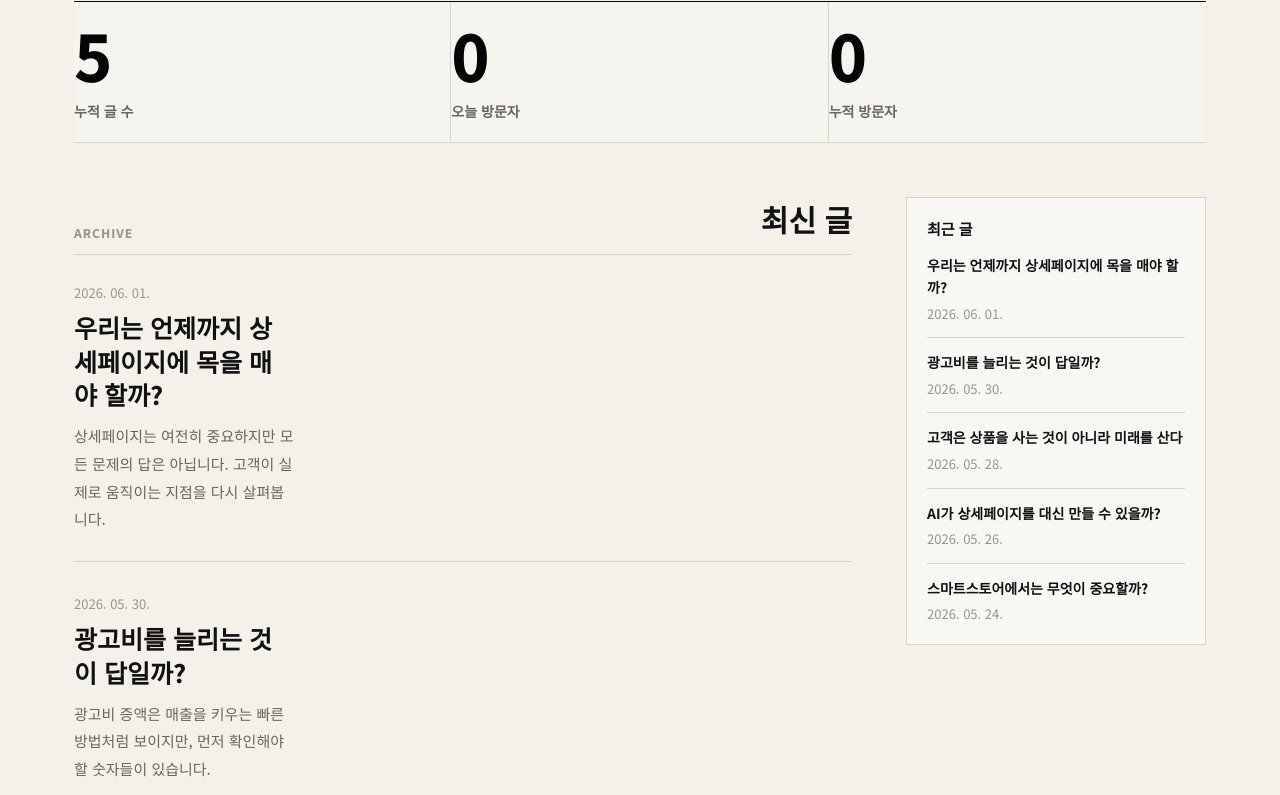
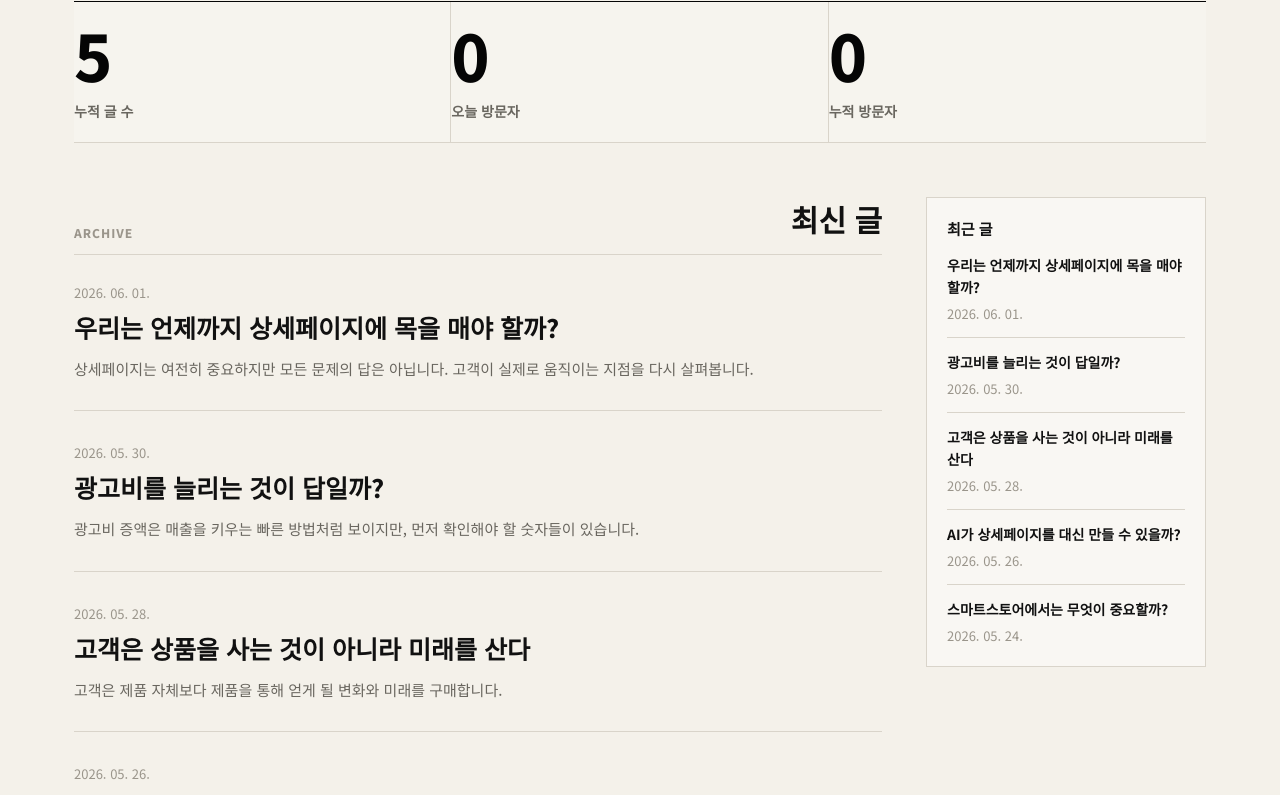
Before and after one commit to goun-0728/goun-log, a Next.js app: page / in a window 1280 px wide. Shown: the part 375-1170 px from the top of the page. Built offline with nearby package versions, Linux system fonts and the light colour scheme; no server answers.

Commit message:
Improve article list text layout

```diff
--- a/app/globals.css
+++ b/app/globals.css
@@ -167,8 +167,8 @@ select {
 
 .page-grid {
   display: grid;
-  grid-template-columns: minmax(0, 1fr) 300px;
-  gap: 54px;
+  grid-template-columns: minmax(0, 1fr) 280px;
+  gap: 44px;
   max-width: 1180px;
   margin: 0 auto;
   padding: 54px 24px 96px;
@@ -216,14 +216,19 @@ select {
 .article-list {
   display: flex;
   flex-direction: column;
+  width: 100%;
 }
 
 .article-list-item {
   display: grid;
-  grid-template-columns: 220px minmax(0, 1fr);
+  grid-template-columns: minmax(190px, 220px) minmax(0, 1fr);
   gap: 24px;
   padding: 28px 0;
   border-bottom: 1px solid var(--line);
+}
+
+.article-list-item-no-image {
+  grid-template-columns: minmax(0, 1fr);
 }
 
 .article-list-item:first-child {
@@ -257,6 +262,11 @@ select {
   font-size: 25px;
   line-height: 1.35;
   font-weight: 800;
+  width: 100%;
+  display: -webkit-box;
+  -webkit-box-orient: vertical;
+  -webkit-line-clamp: 2;
+  overflow: hidden;
 }
 
 .article-list-copy p {
@@ -264,6 +274,16 @@ select {
   color: var(--muted);
   font-size: 15px;
   line-height: 1.85;
+  width: 100%;
+  display: -webkit-box;
+  -webkit-box-orient: vertical;
+  -webkit-line-clamp: 2;
+  overflow: hidden;
+}
+
+.article-list-copy {
+  min-width: 0;
+  width: 100%;
 }
 
 .site-sidebar {
--- a/components/ArticleList.tsx
+++ b/components/ArticleList.tsx
@@ -10,7 +10,7 @@ export default function ArticleList({ articles }: { articles: Article[] }) {
   return (
     <div className="article-list">
       {articles.map((article) => (
-        <article key={article.id} className="article-list-item">
+        <article key={article.id} className={`article-list-item${article.image_url ? "" : " article-list-item-no-image"}`}>
           {article.image_url ? (
             <Link href={`/articles/${article.slug}`} className="article-thumb" aria-label={`${article.title} 보기`}>
               <img src={article.image_url} alt="" />
```
